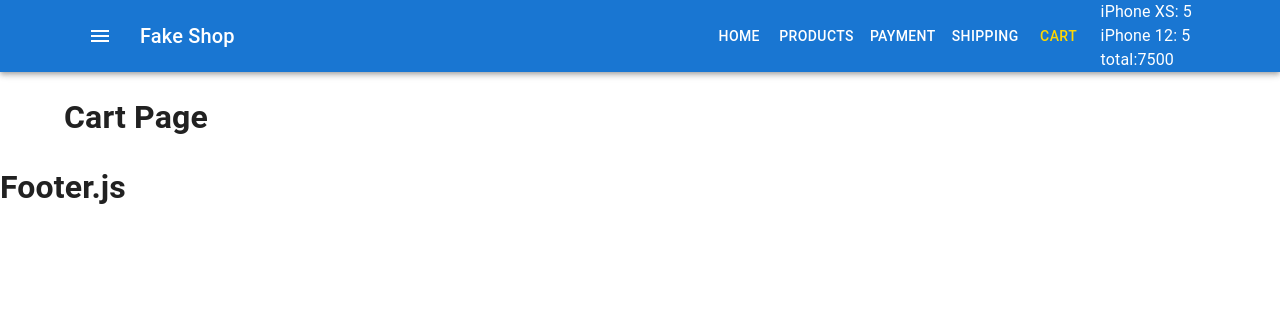
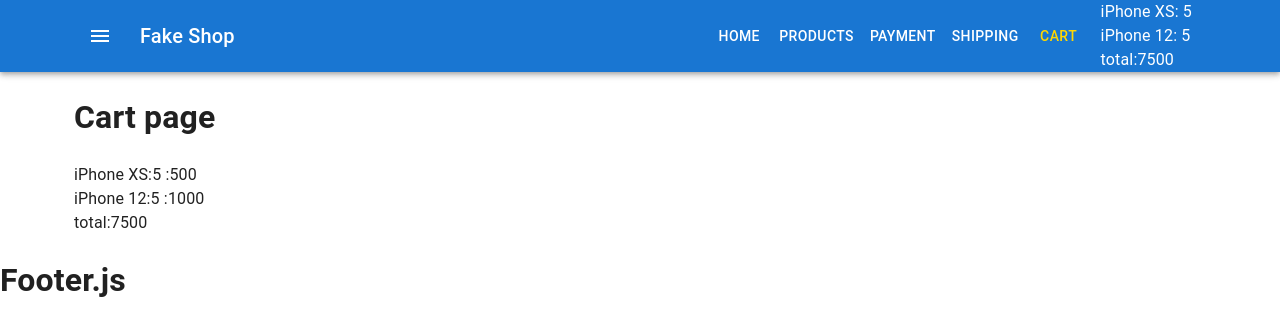
Before and after one commit to VladislavFuklev/FakeShop, a React (Create React App) app: page /cart in a window 1280 px wide. Shown: the top 336 px of the page. Built offline with nearby package versions, Linux system fonts and the light colour scheme.

Commit message:
вывел в корзину товары

```diff
--- a/src/components/Cart/CartHeader.js
+++ b/src/components/Cart/CartHeader.js
@@ -11,7 +11,6 @@ const productsObject = products.reduce(
     {}
 )
 
-console.log(productsObject)
 export const CartHeader = ({ productsInCart }) => {
     return (
         <div className="cartHeader">
@@ -29,7 +28,7 @@ export const CartHeader = ({ productsInCart }) => {
                     (previousValue, currentItem) =>
                         previousValue +
                         productsInCart[currentItem] *
-                        productsObject[currentItem].price,
+                            productsObject[currentItem].price,
                     0
                 )}
             </div>
--- a/src/components/Menu/Menu.js
+++ b/src/components/Menu/Menu.js
@@ -1,6 +1,6 @@
 import React from 'react'
 import Button from '@mui/material/Button'
-import { Link, NavLink } from 'react-router-dom'
+import {NavLink } from 'react-router-dom'
 import './menu.scss'
 
 export const Menu = () => {
--- a/src/container/App/App.js
+++ b/src/container/App/App.js
@@ -3,7 +3,6 @@ import { Header } from 'container/Header/Header'
 import { Main } from 'container/Main/Main'
 import { Footer } from 'container/Footer/Footer'
 import { CssBaseline } from '@mui/material'
-import {keys} from 'lodash'
 
 
 export const App = () => {
@@ -25,7 +24,7 @@ export const App = () => {
         <>
             <CssBaseline />
             <Header productsInCart={productsInCart} />
-            <Main click={click} />
+            <Main productsInCart={productsInCart} click={click} />
             <Footer />
         </>
     )
--- a/src/container/Main/Main.js
+++ b/src/container/Main/Main.js
@@ -7,16 +7,16 @@ import { ShippingPage } from 'pages/Shipping/ShippingPage'
 import React from 'react'
 import { Routes, Route } from 'react-router-dom'
 
-export const Main = ({ click }) => {
+export const Main = ({ click , productsInCart}) => {
     return (
         <>
             <Container>
                 <Routes>
                     <Route path="/" element={<ProductsList click={click} />} />
-                    <Route path="/cart" element ={<CartPage/>}/>
-                    <Route path="/payment" element ={<Payment/>}/>
-                    <Route path="/products" element ={<ProductPage/>}/>
-                    <Route path="/shipping" element ={<ShippingPage/>}/>
+                    <Route path="/cart" element={<CartPage productsInCart={productsInCart}/>} />
+                    <Route path="/payment" element={<Payment />} />
+                    <Route path="/products" element={<ProductPage />} />
+                    <Route path="/shipping" element={<ShippingPage />} />
                 </Routes>
             </Container>
         </>
--- a/src/pages/Cart/CartPage.js
+++ b/src/pages/Cart/CartPage.js
@@ -1,5 +1,39 @@
 import React from 'react'
+import { keys } from 'lodash'
+import products from 'utils/productsArray'
 
-export const CartPage = () => {
-    return <h1>Cart Page</h1>
+const productsObject = products.reduce(
+    (obj, product) => ({
+        ...obj,
+        [product.id]: product,
+    }),
+    {}
+)
+
+export const CartPage = ({ productsInCart }) => {
+    return (
+        <div className="cartHeader">
+            <h1>Cart page</h1>
+            <div>
+                {keys(productsInCart).map((productId) => (
+                    <div key={productId}>
+                        {productsObject[productId].name}:
+                        {productsInCart[productId]} :
+                        {productsObject[productId].price}
+                    </div>
+                ))}
+            </div>
+            <div>
+                total:
+                {keys(productsInCart).reduce(
+                    (previousValue, currentItem) =>
+                        previousValue +
+                        productsInCart[currentItem] *
+                            productsObject[currentItem].price,
+                    0
+                )}
+            </div>
+            <div></div>
+        </div>
+    )
 }
```
